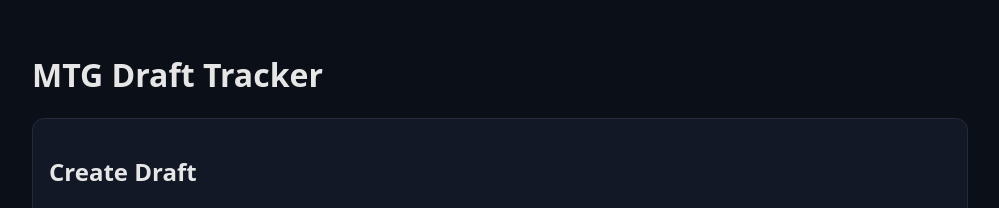
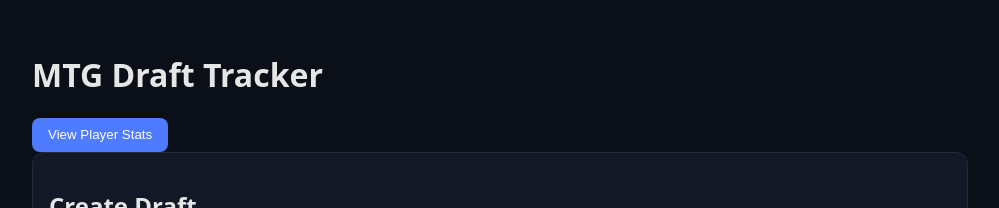
Before and after one commit to MrSnoodle01/mtg-draft-history, a React (Vite) app in the folder frontend/: page / in a window 1280 px wide. Shown: the top 208 px of the page, without its empty margins (140-1139 px from the left). Built offline with nearby package versions, Linux system fonts and the light colour scheme; no server answers; the database is empty.

Commit message:
added route for player stats

```diff
--- a/frontend/src/App.tsx
+++ b/frontend/src/App.tsx
@@ -2,12 +2,14 @@ import { Routes, Route } from "react-router-dom";
 import "./App.css";
 import Home from "./pages/Home";
 import DraftDetail from "./pages/DraftDetail";
+import PlayerStats from "./pages/PlayerStats";
 
 function App() {
   return (
     <Routes>
       <Route path="/" element={<Home />} />
       <Route path="/draft/:draftId" element={<DraftDetail />} />
+      <Route path="/playerStats" element={<PlayerStats />} />
     </Routes>
   );
 }
--- a/frontend/src/components/CreateDraftForm.tsx
+++ b/frontend/src/components/CreateDraftForm.tsx
@@ -37,8 +37,6 @@ export default function CreateDraftForm({ onCreated }: Props) {
 
     return (
         <div>
-            <h1>MTG Draft Tracker</h1>
-
             <form className="card form" onSubmit={handleCreateDraft}>
                 <h2>Create Draft</h2>
 
--- a/frontend/src/pages/Home.tsx
+++ b/frontend/src/pages/Home.tsx
@@ -32,6 +32,15 @@ export default function Home() {
 
     return (
         <div className="main">
+            <h1>MTG Draft Tracker</h1>
+
+            <button
+                className="button"
+                onClick={() => navigate(`/playerStats`)}
+            >
+                View Player Stats
+            </button>
+
             <CreateDraftForm onCreated={loadDrafts} />
 
             <div className="grid">
--- /dev/null
+++ b/frontend/src/pages/PlayerStats.tsx
@@ -0,0 +1,14 @@
+import { useNavigate } from "react-router-dom"
+
+export default function PlayerStats() {
+    const navigate = useNavigate();
+
+    return (
+        <div className="main">
+            <button className="button" onClick={() => navigate("/")}>
+                ← Back
+            </button>
+            <h1>hehehe player stats</h1>
+        </div>
+    )
+}
```
